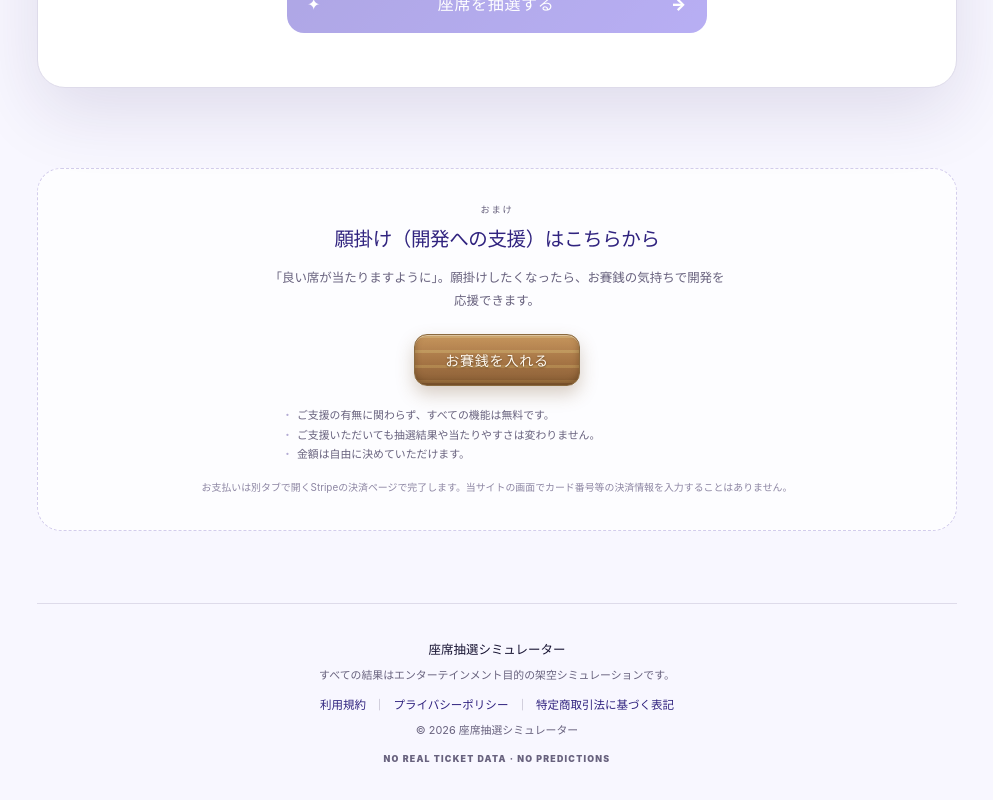
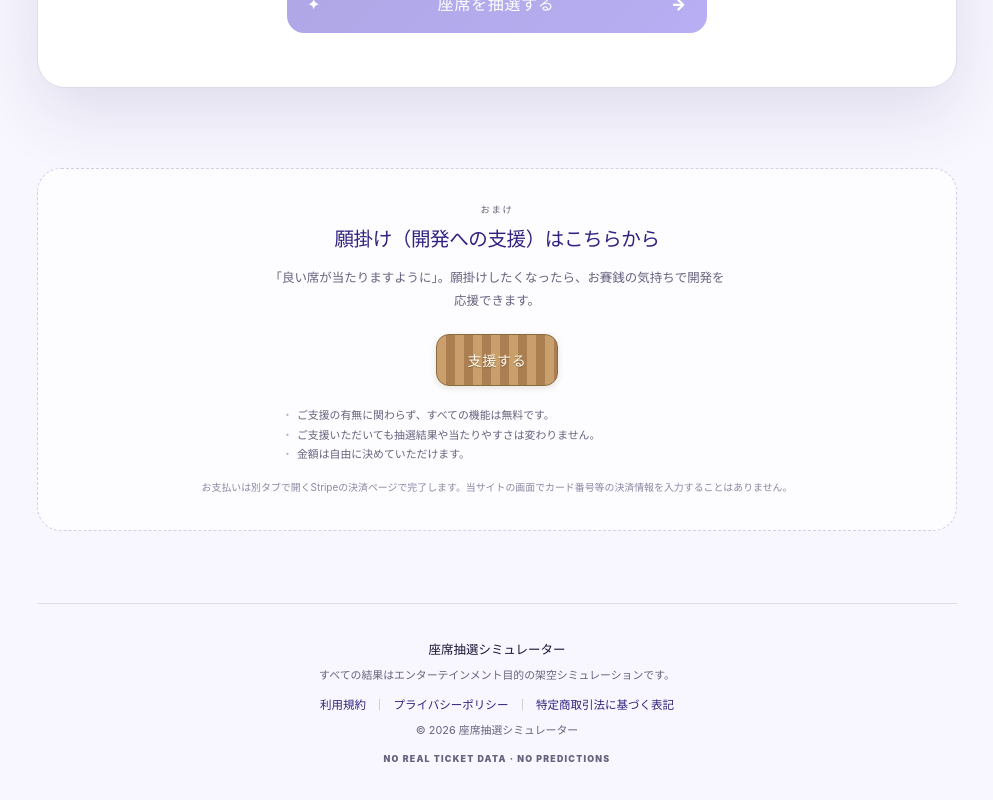
Before and after one commit to tomo527/seat-lottery-simulator, a React (Vite) app: page / in a window 1280 px wide. Shown: the part 893-1693 px from the top of the page, without its empty margins (143-1136 px from the left). Built offline with nearby package versions, Linux system fonts and the light colour scheme.

Commit message:
Refine development support button

```diff
--- a/src/components/support/SupportSection.css
+++ b/src/components/support/SupportSection.css
@@ -13,28 +13,21 @@
   padding: 14px 30px;
   border: 1px solid #8a6a3f;
   border-radius: 13px;
-  background:
-    repeating-linear-gradient(180deg, rgba(255,255,255,.14) 0 3px, rgba(0,0,0,.05) 3px 15px),
-    linear-gradient(180deg, #c99b62, #a97a48 55%, #8f6338);
-  background-blend-mode: overlay, normal;
+  background: repeating-linear-gradient(90deg, #c9a06c 0 9px, #ac7f52 9px 18px);
   color: #fffaf0;
   font-size: .88rem;
   font-weight: 900;
   letter-spacing: .05em;
   text-decoration: none;
-  text-shadow: 0 1px 2px rgba(59,38,12,.55);
-  box-shadow: inset 0 1px 0 rgba(255,255,255,.35), inset 0 -3px 6px rgba(59,38,12,.35), 0 8px 18px rgba(120,84,38,.28);
-  transition: transform .18s ease, box-shadow .18s ease, filter .18s ease;
+  text-shadow: 0 1px 1px rgba(59,38,12,.35);
+  box-shadow: 0 2px 6px rgba(120,84,38,.16);
+  transition: filter .18s ease;
 }
-.support-button:hover { transform: translateY(-2px); filter: brightness(1.05); box-shadow: inset 0 1px 0 rgba(255,255,255,.35), inset 0 -3px 6px rgba(59,38,12,.35), 0 11px 22px rgba(120,84,38,.34); }
+.support-button:hover { filter: brightness(1.06); }
 .support-button:focus-visible { outline: 3px solid rgba(169,122,72,.45); outline-offset: 2px; }
-.support-button:active { transform: translateY(0); filter: brightness(.97); }
+.support-button:active { filter: brightness(.95); }
 
 .support-notes { max-width: 430px; margin: 20px auto 0; padding: 0; list-style: none; color: var(--muted); font-size: .68rem; line-height: 1.8; text-align: left; }
 .support-notes li { position: relative; padding-left: 15px; }
 .support-notes li::before { content: '・'; position: absolute; left: 0; color: #b3abd4; }
 .support-fineprint { margin: 14px 0 0; color: #8d86a3; font-size: .62rem; line-height: 1.7; }
-
-@media (prefers-reduced-motion: reduce) {
-  .support-button:hover, .support-button:active { transform: none; }
-}
--- a/src/components/support/SupportSection.tsx
+++ b/src/components/support/SupportSection.tsx
@@ -16,7 +16,7 @@ export function SupportSection({ paymentLinkUrl }: Props) {
       <h2 id="support-heading">願掛け（開発への支援）はこちらから</h2>
       <p className="support-lead">「良い席が当たりますように」。願掛けしたくなったら、お賽銭の気持ちで開発を応援できます。</p>
       <a className="support-button" href={href} target="_blank" rel="noopener noreferrer">
-        お賽銭を入れる
+        支援する
       </a>
       <ul className="support-notes">
         <li>ご支援の有無に関わらず、すべての機能は無料です。</li>
```
Also changed, not shown: 2 other files (tests, documents, lock files or other folders).
